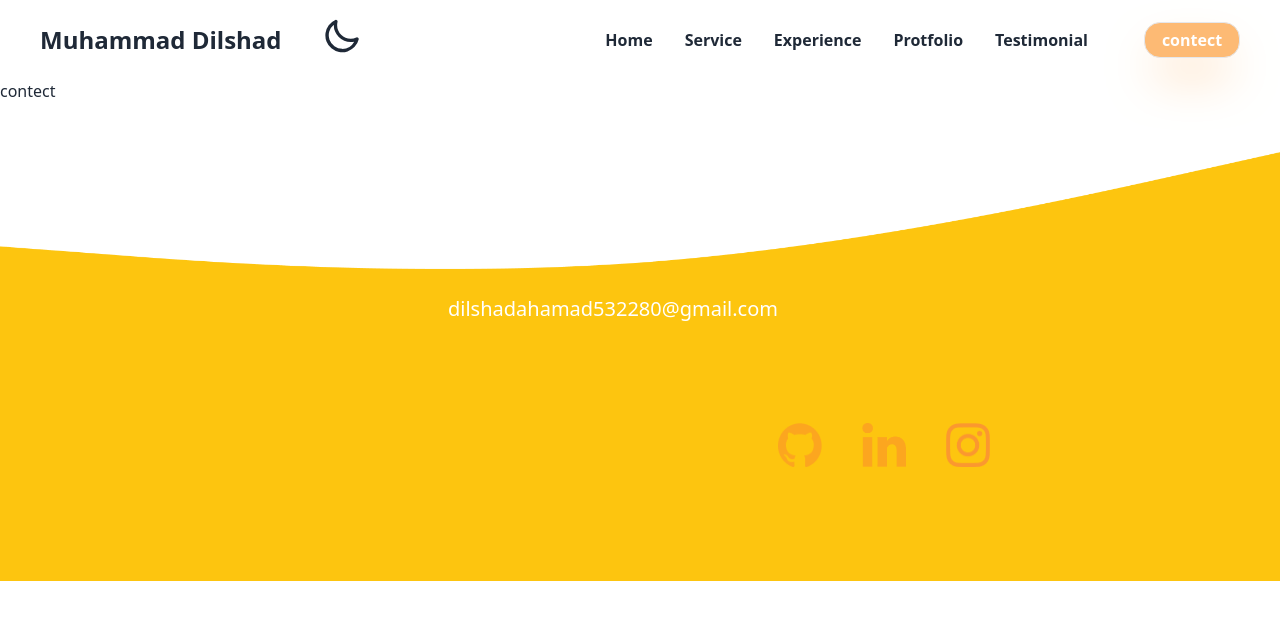
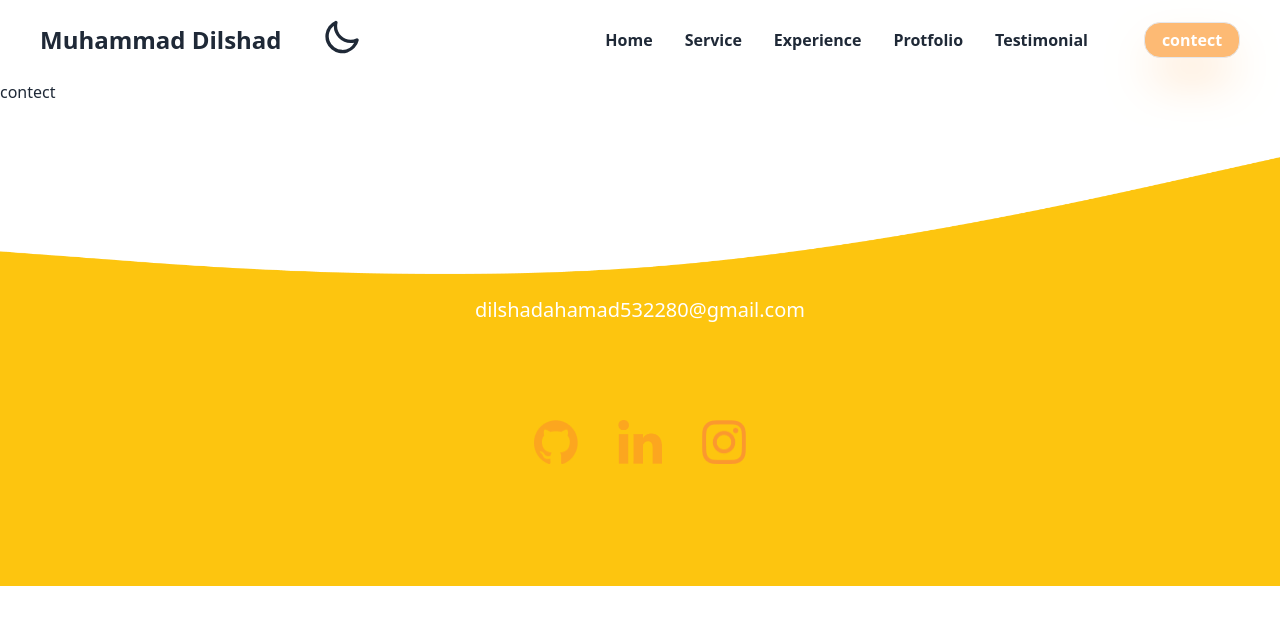
Before and after one commit to MuhammadDilshad532/Personal-Portfolio-React, a React (Vite) app: page /Contect in a window 1280 px wide. Shown: the top 624 px of the page. Built offline with nearby package versions, Linux system fonts and the light colour scheme.

Commit message:
footer update

```diff
--- a/src/components/Footer/index.jsx
+++ b/src/components/Footer/index.jsx
@@ -3,20 +3,18 @@ import footer from "../../assets/img/footer.png";
 import Github from "../../assets/img/github.png";
 import LinkedIn from "../../assets/img/linkedin.png";
 import Instagram from "../../assets/img/instagram.png";
+
 const Footer = () => {
   return (
-    <div class="">
-      <div class=" flex   relative  ">
-        <span className="mt-48 ml-[35%] text-white text-xl ">
-          dilshadahamad532280@gmail.com
-        </span>
-
-        <img src={footer} alt="" className=" absolute flex  -z-10" />
-        <div className="  text-white  flex  gap-10">
-          <img src={Github} alt="Github" className="w-11 h-11 mt-80" />
-          <img src={LinkedIn} alt="LinkedIn" className="w-11 h-11 mt-80" />
-          <img src={Instagram} alt="Instagram" className="w-11 h-11 mt-80" />
-        </div>
+    <div className="flex flex-col items-center relative">
+      <span className="text-white text-xl mt-48">
+        dilshadahamad532280@gmail.com
+      </span>
+      <img src={footer} alt="" className="absolute mt-1 -z-10" />
+      <div className="text-white flex gap-10 mt-24">
+        <img src={Github} alt="Github" className="w-11 h-11" />
+        <img src={LinkedIn} alt="LinkedIn" className="w-11 h-11" />
+        <img src={Instagram} alt="Instagram" className="w-11 h-11" />
       </div>
     </div>
   );
--- a/src/components/navBar/Header.jsx
+++ b/src/components/navBar/Header.jsx
@@ -15,7 +15,7 @@ const Header = () => {
 
   return (
     <div className=" ">
-      <div className="md:flex items-center justify-between bg-white py-4 md:px-10 px-7">
+      <div className="md:flex items-center justify-between  py-4 md:px-10 px-7">
         {/* logo section */}
         <div className="font-bold text-2xl cursor-pointer flex items-center gap-10">
           <span>Muhammad Dilshad</span>
@@ -30,7 +30,7 @@ const Header = () => {
         </div>
         {/* link items */}
         <ul
-          className={`md:flex md:items-center md:pb-0 pb-12 absolute md:static bg-white md:z-auto z-[-1] left-0 w-full md:w-auto md:pl-0 pl-9 transition-all duration-500 ease-in ${
+          className={`md:flex md:items-center md:pb-0 pb-12 absolute md:static h-12 rounded-2xl bg-white md:z-auto z-[-1] left-0 w-full md:w-auto md:pl-0 pl-9 transition-all duration-500 ease-in ${
             open ? "top-12" : "top-[-490px]"
           }`}
         >
```
